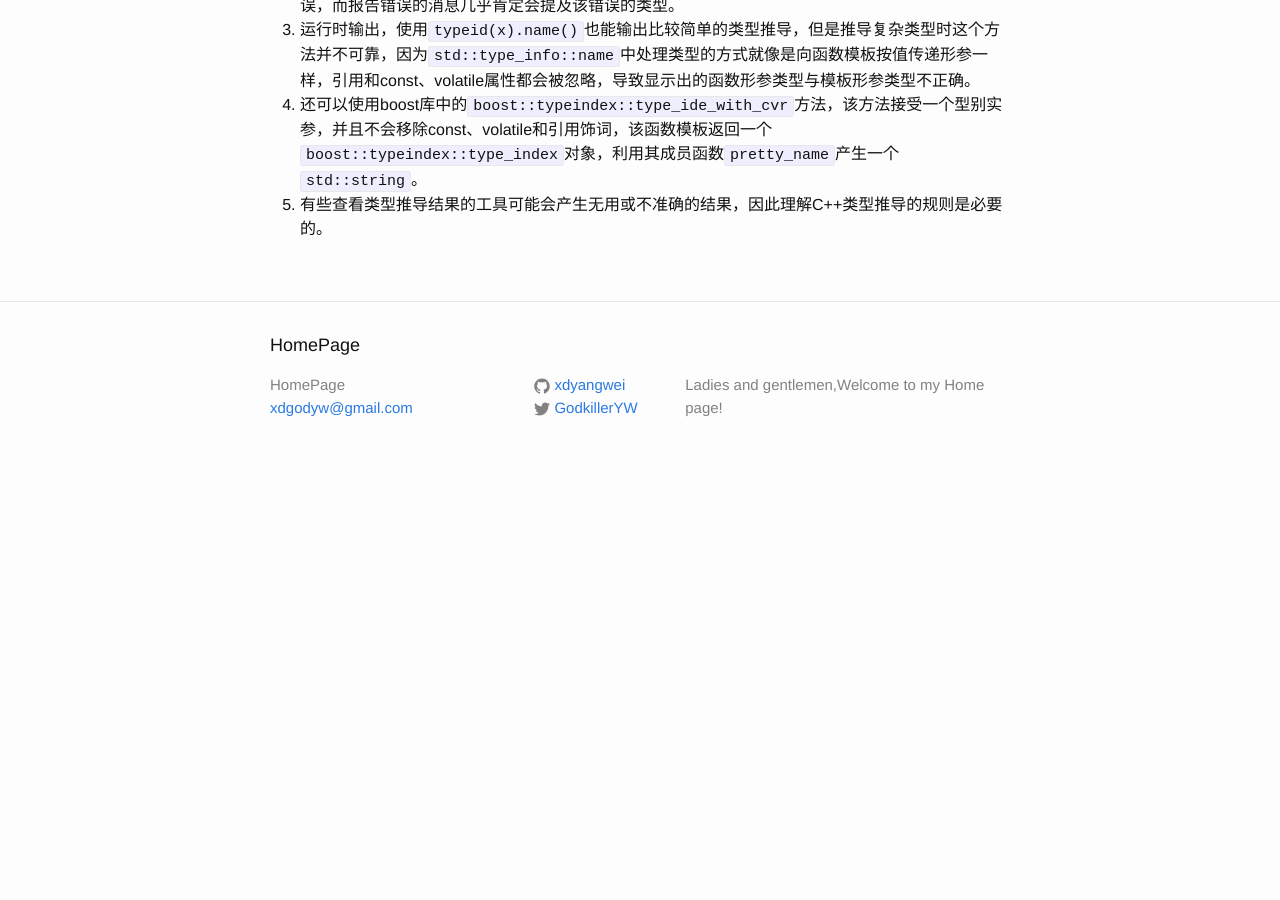
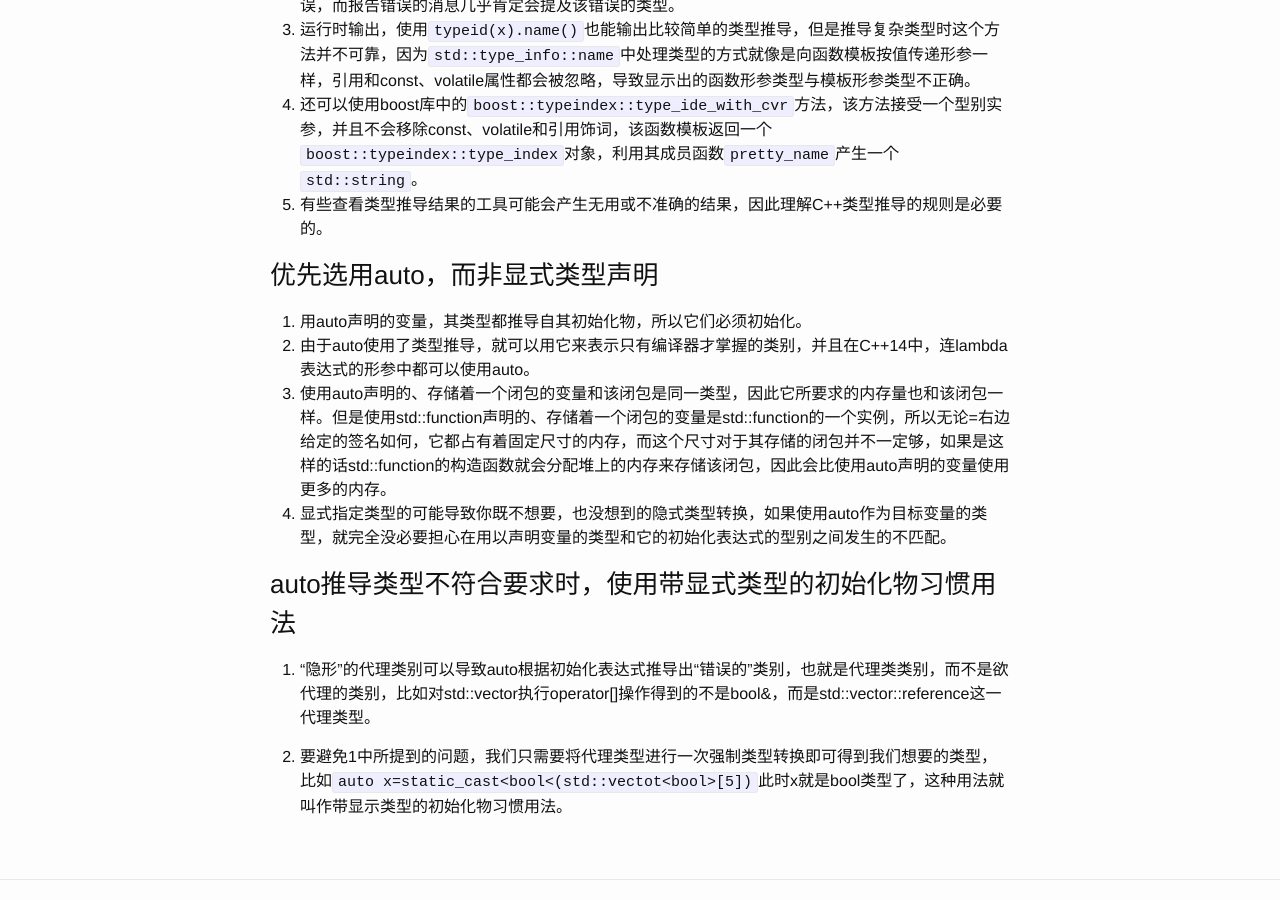
Before and after one commit to xdyangwei/xdyangwei.github.io, a Jekyll site: the page built from _posts/2018-10-10-modern C++类型推导.md, in a window 1280 px wide and 900 px high, scrolled down 3361 px. Built offline with Jekyll 4.4.1, drawn with Linux system fonts in a browser that asks for light colours; our own code applies the rules of GitHub Pages for plain Markdown files; before the commit the page ends 3840 px from its top, so only the background shows below that.

Commit message:
add the modern C++ features

```diff
--- a/_posts/2018-10-10-modern C++类型推导.md
+++ b/_posts/2018-10-10-modern C++类型推导.md
@@ -124,3 +124,16 @@
 3. 运行时输出，使用`typeid(x).name()`也能输出比较简单的类型推导，但是推导复杂类型时这个方法并不可靠，因为`std::type_info::name`中处理类型的方式就像是向函数模板按值传递形参一样，引用和const、volatile属性都会被忽略，导致显示出的函数形参类型与模板形参类型不正确。
 4. 还可以使用boost库中的`boost::typeindex::type_ide_with_cvr`方法，该方法接受一个型别实参，并且不会移除const、volatile和引用饰词，该函数模板返回一个`boost::typeindex::type_index`对象，利用其成员函数`pretty_name`产生一个`std::string`。
 5. 有些查看类型推导结果的工具可能会产生无用或不准确的结果，因此理解C++类型推导的规则是必要的。
+
+### 优先选用auto，而非显式类型声明
+
+1. 用auto声明的变量，其类型都推导自其初始化物，所以它们必须初始化。
+2. 由于auto使用了类型推导，就可以用它来表示只有编译器才掌握的类别，并且在C++14中，连lambda表达式的形参中都可以使用auto。
+3. 使用auto声明的、存储着一个闭包的变量和该闭包是同一类型，因此它所要求的内存量也和该闭包一样。但是使用std::function声明的、存储着一个闭包的变量是std::function的一个实例，所以无论=右边给定的签名如何，它都占有着固定尺寸的内存，而这个尺寸对于其存储的闭包并不一定够，如果是这样的话std::function的构造函数就会分配堆上的内存来存储该闭包，因此会比使用auto声明的变量使用更多的内存。
+4. 显式指定类型的可能导致你既不想要，也没想到的隐式类型转换，如果使用auto作为目标变量的类型，就完全没必要担心在用以声明变量的类型和它的初始化表达式的型别之间发生的不匹配。
+
+### auto推导类型不符合要求时，使用带显式类型的初始化物习惯用法
+
+1. “隐形”的代理类别可以导致auto根据初始化表达式推导出“错误的”类别，也就是代理类类别，而不是欲代理的类别，比如对std::vector<bool>执行operator[]操作得到的不是bool&，而是std::vector<bool>::reference这一代理类型。
+
+2. 要避免1中所提到的问题，我们只需要将代理类型进行一次强制类型转换即可得到我们想要的类型，比如`auto x=static_cast<bool<(std::vectot<bool>[5])`此时x就是bool类型了，这种用法就叫作带显示类型的初始化物习惯用法。
```
Also changed, not shown: _posts/2018-10-25-转向现代C++.md (added, +16 -0 lines).
